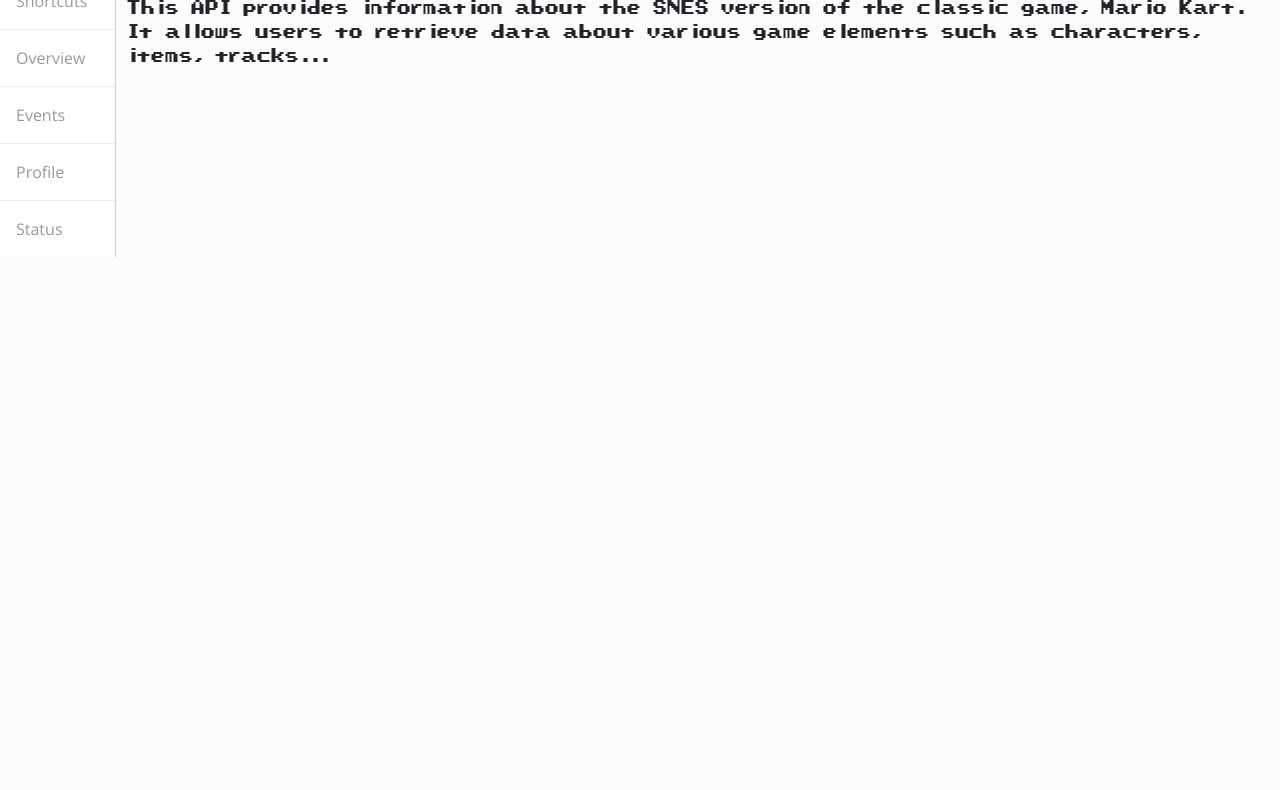
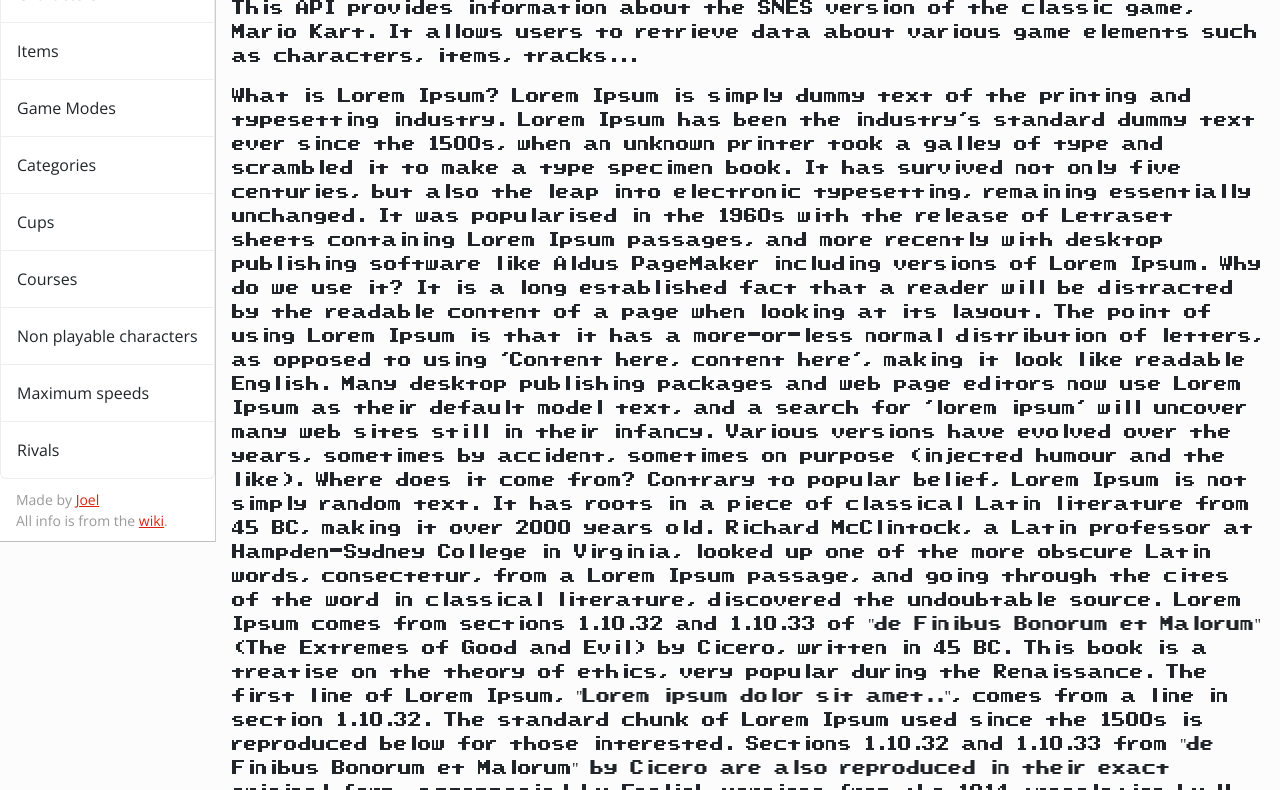
Before and after one commit to JoelEncinas/SNES-MarioKart-API, a website: page views/index.html in a window 1280 px wide. Shown: the part 84-874 px from the top of the page. Before the commit the page ends 800 px from the top, so only its background shows below. Drawn offline with nearby package versions, Linux system fonts and the light colour scheme.

Commit message:
styled the navbar and added brand image

```diff
--- a/public/css/styles.css
+++ b/public/css/styles.css
@@ -20,4 +20,24 @@
     font-family: mario-pixel;
 }
 
+.small-font {
+    font-size: 14px;
+}
+
 /* NAVBAR */
+
+#made-by {
+    padding: 10px 1rem 0 1rem !important;
+}
+
+#wiki-info {
+    border-bottom: 1px solid #bebebe;
+    padding: 0 1rem 10px 1rem !important;
+}
+
+/* CONTENT*/
+
+#page-content-wrapper {
+    margin-left: 220px;
+    scroll-behavior: smooth;
+}
--- a/views/index.html
+++ b/views/index.html
@@ -10,39 +10,64 @@
   <body>
     <div class="d-flex" id="wrapper">
       <!-- Sidebar-->
-      <div class="border-end bg-white" id="sidebar-wrapper">
-        <div class="list-group list-group-flush">
+      <div class="border-end bg-white position-fixed" id="sidebar-wrapper">
+        <div class="list-group .list-group-flush">
+          <a class="list-group-item p-3" href="#"
+            ><img src="images/mario-brand.jpg"
+          /></a>
           <a
-            class="list-group-item list-group-item-action list-group-item-light p-3"
-            href="#!"
-            >Dashboard</a
+            class="list-group-item list-group-item-action p-3"
+            href="#characters"
+            >Characters</a
+          >
+          <a class="list-group-item list-group-item-action p-3" href="#items"
+            >Items</a
           >
           <a
-            class="list-group-item list-group-item-action list-group-item-light p-3"
-            href="#!"
-            >Shortcuts</a
+            class="list-group-item list-group-item-action p-3"
+            href="#game-modes"
+            >Game Modes</a
           >
           <a
-            class="list-group-item list-group-item-action list-group-item-light p-3"
-            href="#!"
-            >Overview</a
+            class="list-group-item list-group-item-action p-3"
+            href="#categories"
+            >Categories</a
+          >
+          <a class="list-group-item list-group-item-action p-3" href="#cups"
+            >Cups</a
+          >
+          <a class="list-group-item list-group-item-action p-3" href="#courses"
+            >Courses</a
           >
           <a
-            class="list-group-item list-group-item-action list-group-item-light p-3"
-            href="#!"
-            >Events</a
+            class="list-group-item list-group-item-action p-3"
+            href="#non-playables"
+            >Non playable characters</a
           >
           <a
-            class="list-group-item list-group-item-action list-group-item-light p-3"
-            href="#!"
-            >Profile</a
+            class="list-group-item list-group-item-action p-3"
+            href="#maximum-speeds"
+            >Maximum speeds</a
           >
-          <a
-            class="list-group-item list-group-item-action list-group-item-light p-3"
-            href="#!"
-            >Status</a
-          >
+          <a class="list-group-item list-group-item-action p-3" href="#rivals"
+            >Rivals
+          </a>
         </div>
+        <span id="made-by"
+          class="list-group-item list-group-item-light p-3 small-font"
+        >
+          Made by
+          <a href="https://github.com/JoelEncinas" target="_blank">Joel</a>
+        </span>
+        <span
+          id="wiki-info"
+          class="list-group-item list-group-item-light p-3 small-font"
+        >
+          All info is from the
+          <a href="https://www.mariowiki.com/Super_Mario_Kart" target="_blank"
+            >wiki</a
+          >.
+        </span>
       </div>
       <!-- Page content wrapper-->
       <div id="page-content-wrapper">
@@ -54,6 +79,56 @@
             game, Mario Kart. It allows users to retrieve data about various
             game elements such as characters, items, tracks...
           </p>
+          <p>
+            What is Lorem Ipsum? Lorem Ipsum is simply dummy text of the
+            printing and typesetting industry. Lorem Ipsum has been the
+            industry's standard dummy text ever since the 1500s, when an unknown
+            printer took a galley of type and scrambled it to make a type
+            specimen book. It has survived not only five centuries, but also the
+            leap into electronic typesetting, remaining essentially unchanged.
+            It was popularised in the 1960s with the release of Letraset sheets
+            containing Lorem Ipsum passages, and more recently with desktop
+            publishing software like Aldus PageMaker including versions of Lorem
+            Ipsum. Why do we use it? It is a long established fact that a reader
+            will be distracted by the readable content of a page when looking at
+            its layout. The point of using Lorem Ipsum is that it has a
+            more-or-less normal distribution of letters, as opposed to using
+            'Content here, content here', making it look like readable English.
+            Many desktop publishing packages and web page editors now use Lorem
+            Ipsum as their default model text, and a search for 'lorem ipsum'
+            will uncover many web sites still in their infancy. Various versions
+            have evolved over the years, sometimes by accident, sometimes on
+            purpose (injected humour and the like). Where does it come from?
+            Contrary to popular belief, Lorem Ipsum is not simply random text.
+            It has roots in a piece of classical Latin literature from 45 BC,
+            making it over 2000 years old. Richard McClintock, a Latin professor
+            at Hampden-Sydney College in Virginia, looked up one of the more
+            obscure Latin words, consectetur, from a Lorem Ipsum passage, and
+            going through the cites of the word in classical literature,
+            discovered the undoubtable source. Lorem Ipsum comes from sections
+            1.10.32 and 1.10.33 of "de Finibus Bonorum et Malorum" (The Extremes
+            of Good and Evil) by Cicero, written in 45 BC. This book is a
+            treatise on the theory of ethics, very popular during the
+            Renaissance. The first line of Lorem Ipsum, "Lorem ipsum dolor sit
+            amet..", comes from a line in section 1.10.32. The standard chunk of
+            Lorem Ipsum used since the 1500s is reproduced below for those
+            interested. Sections 1.10.32 and 1.10.33 from "de Finibus Bonorum et
+            Malorum" by Cicero are also reproduced in their exact original form,
+            accompanied by English versions from the 1914 translation by H.
+            Rackham. Where can I get some? There are many variations of passages
+            of Lorem Ipsum available, but the majority have suffered alteration
+            in some form, by injected humour, or randomised words which don't
+            look even slightly believable. If you are going to use a passage of
+            Lorem Ipsum, you need to be sure there isn't anything embarrassing
+            hidden in the middle of text. All the Lorem Ipsum generators on the
+            Internet tend to repeat predefined chunks as necessary, making this
+            the first true generator on the Internet. It uses a dictionary of
+            over 200 Latin words, combined with a handful of model sentence
+            structures, to generate Lorem Ipsum which looks reasonable. The
+            generated Lorem Ipsum is therefore always free from repetition,
+            injected humour, or non-characteristic words etc.
+          </p>
+          <p id="items">a</p>
         </div>
       </div>
     </div>
@@ -67,6 +142,4 @@
   ></script>
   <script src="https://cdn.jsdelivr.net/npm/@popperjs/core@2.9.2/dist/umd/popper.min.js"></script>
   <script src="https://cdn.jsdelivr.net/npm/bootstrap@5.0.2/dist/js/bootstrap.js"></script>
-
-  <script src="js/sideBarToggle.js"></script>
 </html>
```
Also changed, not shown: public/images/mario-brand.jpg (added).
